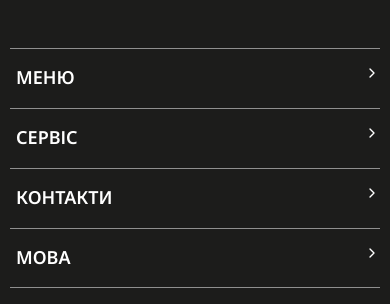
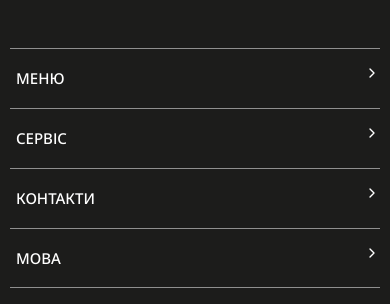
Before and after one commit to kirito-cloth/kirito-cloth.github.io, a plain HTML site: page index.html in a window 390 px wide. Shown: the part 2747-3051 px from the top of the page. Drawn offline with Linux system fonts and the light colour scheme.

Commit message:
better cards

```diff
--- a/style.css
+++ b/style.css
@@ -1635,7 +1635,9 @@ footer {
                 .info .noto-sans-dd-title {
                     cursor: pointer;
                     position: relative;
-                    margin: 16px 6px;
+                    margin: 19px 6px;
+                    font-size: 15px;
+                    font-weight: 500;
                 }
 
                 .info::after {
```
